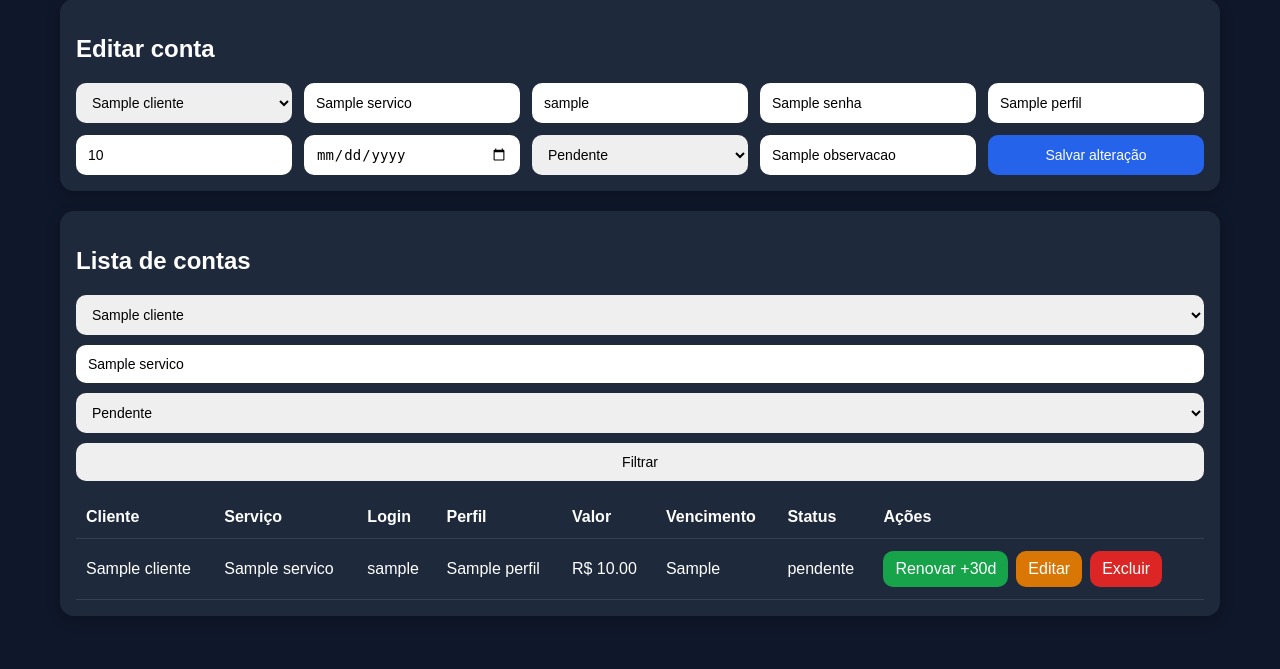
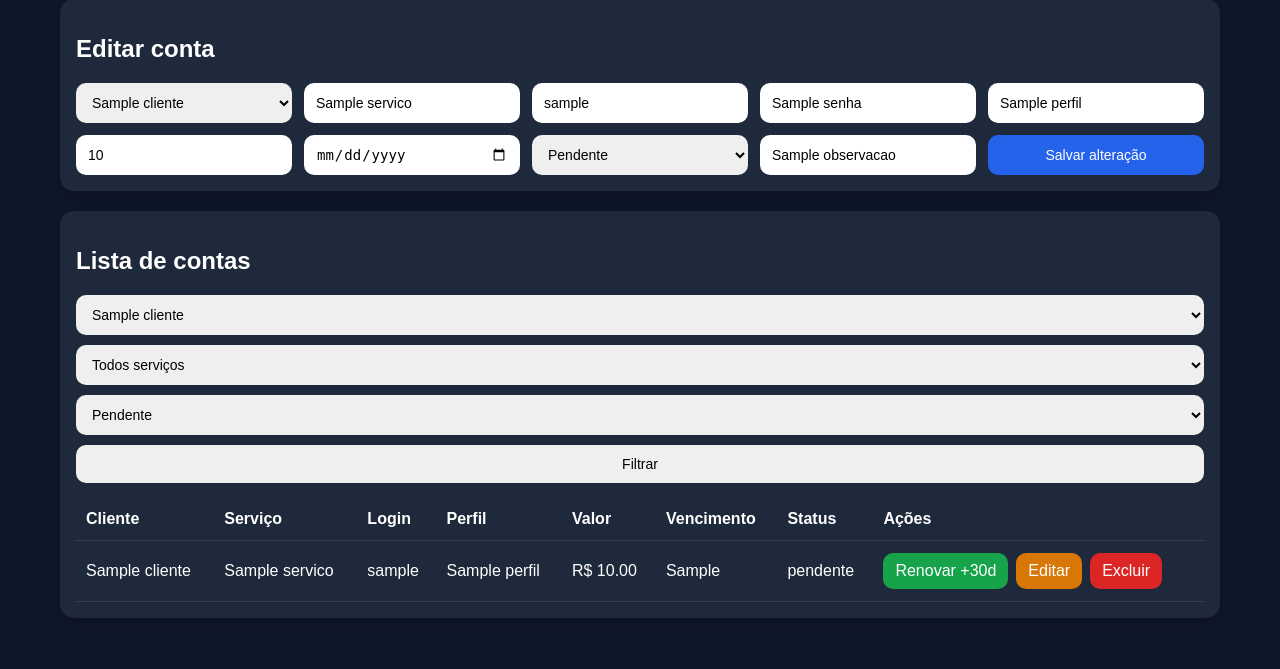
Before and after one commit to resetsaude3-dev/cliente-web, a FastAPI app: template app/templates/contas.html in a window 1280 px wide. Shown: the part 131-800 px from the top of the page. Run offline with FastAPI, Linux system fonts and the light colour scheme; the template is opened without the code that fills it: most values are stand-ins (such as "Sample title", 1, 10 or a date in 2020).

Commit message:
corrige filtro contas e select servico

```diff
--- a/app/templates/contas.html
+++ b/app/templates/contas.html
@@ -79,7 +79,11 @@
     {% endfor %}
   </select>
 
-  <input type="text" name="servico" placeholder="Serviço..." value="{{ servico or '' }}">
+  <select name="servico">
+  <option value="">Todos serviços</option>
+  <option value="iptv" {% if servico == "iptv" %}selected{% endif %}>IPTV</option>
+  <option value="netflix" {% if servico == "netflix" %}selected{% endif %}>Netflix</option>
+  </select>
 
   <select name="status">
     <option value="">Todos status</option>
```
